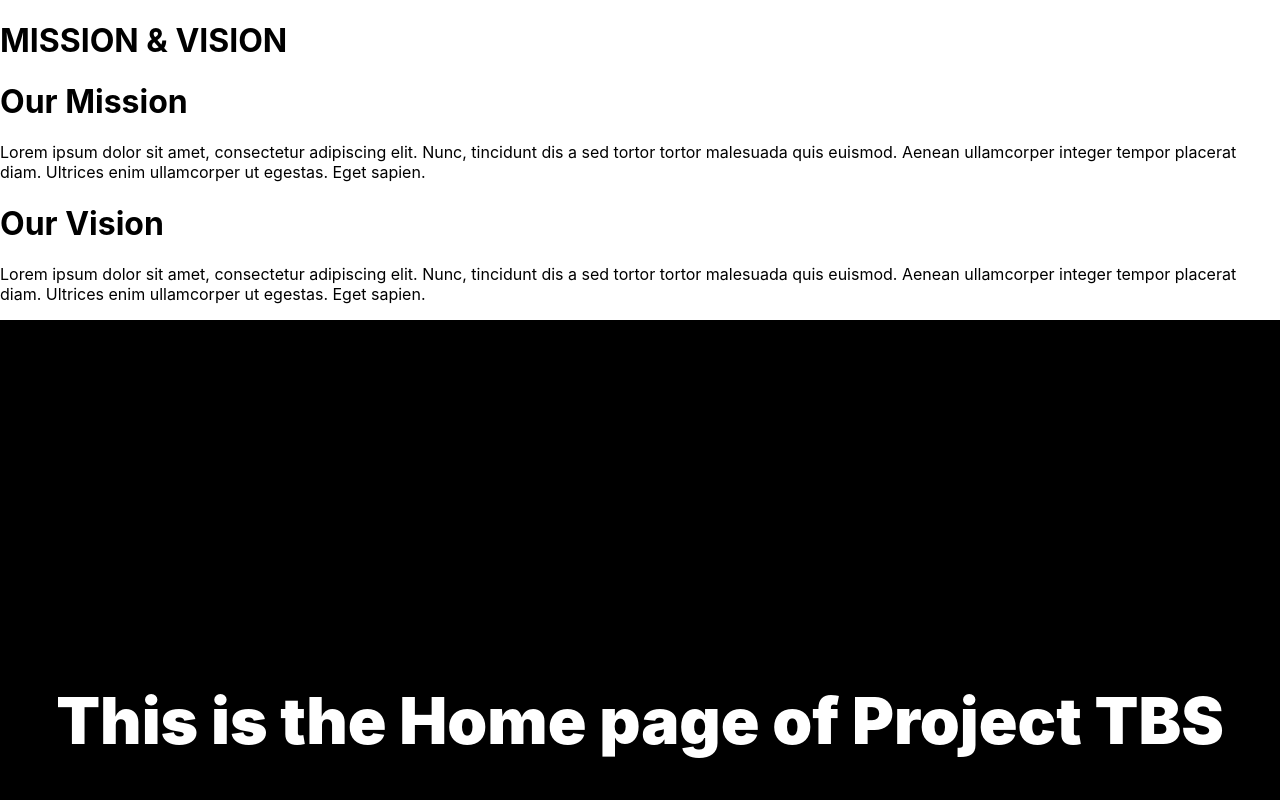
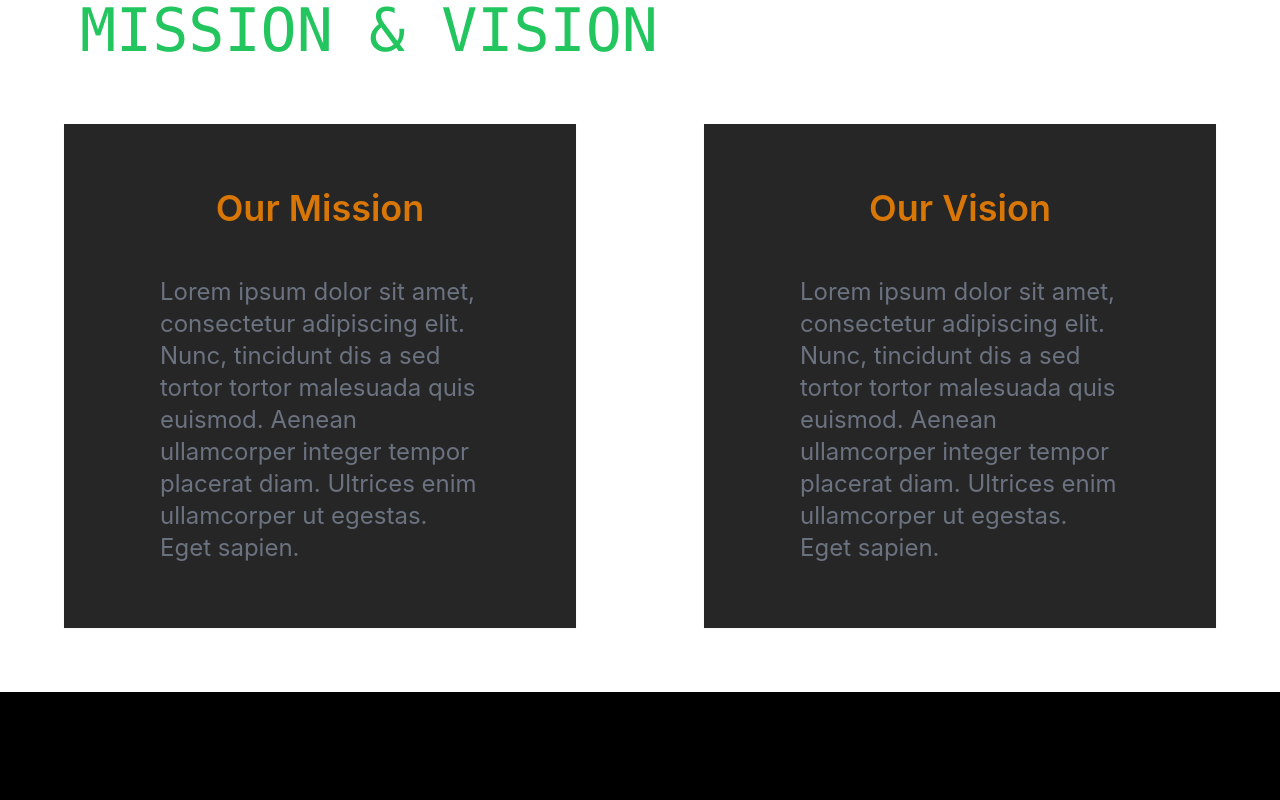
Before and after one commit to devdribblenitr/project-tbs, a Next.js app: page / in a window 1280 px wide. Shown: the top 800 px of the page. Built offline with nearby package versions, Linux system fonts and the light colour scheme.

Commit message:
updated
setup tailwind css

```diff
--- a/components/MissionVision.tsx
+++ b/components/MissionVision.tsx
@@ -1,3 +1,4 @@
+
 
 
 import React from 'react'
--- a/package.json
+++ b/package.json
@@ -13,14 +13,16 @@
     "react": "18.1.0",
     "react-dom": "18.1.0",
     "styled-components": "^5.3.5",
-    "tailwindcss": "^3.0.24",
     "tailwindcss-pseudo": "^1.0.3"
   },
   "devDependencies": {
     "@types/node": "^17.0.36",
     "@types/react": "^18.0.9",
+    "autoprefixer": "^10.4.7",
     "eslint": "8.16.0",
     "eslint-config-next": "12.1.6",
+    "postcss": "^8.4.14",
+    "tailwindcss": "^3.1.2",
     "typescript": "^4.7.2"
   }
 }
--- a/pages/index.tsx
+++ b/pages/index.tsx
@@ -2,6 +2,7 @@
 import Image from 'next/image'
 import styles from '../styles/Home.module.css'
 import MissionVision from '../components/MissionVision'
+
 
 export default function Home() {
   return (
@@ -12,7 +13,10 @@
         <link rel="icon" href="/favicon.ico" />
       </Head>
 
+
      <MissionVision/>
+
+
 
      <div style={{height: "100vh", background: "black", color: "white", display: "flex", alignItems: "center", justifyContent: "center", fontSize: "64px", fontWeight: "900"}}>This is the Home page of Project TBS</div>
     </div>
--- /dev/null
+++ b/postcss.config.js
@@ -0,0 +1,6 @@
+module.exports = {
+  plugins: {
+    tailwindcss: {},
+    autoprefixer: {},
+  },
+}
--- a/styles/globals.css
+++ b/styles/globals.css
@@ -14,3 +14,6 @@
 * {
   box-sizing: border-box;
 }
+@tailwind base;
+@tailwind components;
+@tailwind utilities;
--- /dev/null
+++ b/tailwind.config.js
@@ -0,0 +1,11 @@
+/** @type {import('tailwindcss').Config} */
+module.exports = {
+  content: [
+    "./pages/**/*.{js,ts,jsx,tsx}",
+    "./components/**/*.{js,ts,jsx,tsx}",
+  ],
+  theme: {
+    extend: {},
+  },
+  plugins: [],
+}
```
Also changed, not shown: 2 other files (tests, documents, lock files or other folders).
